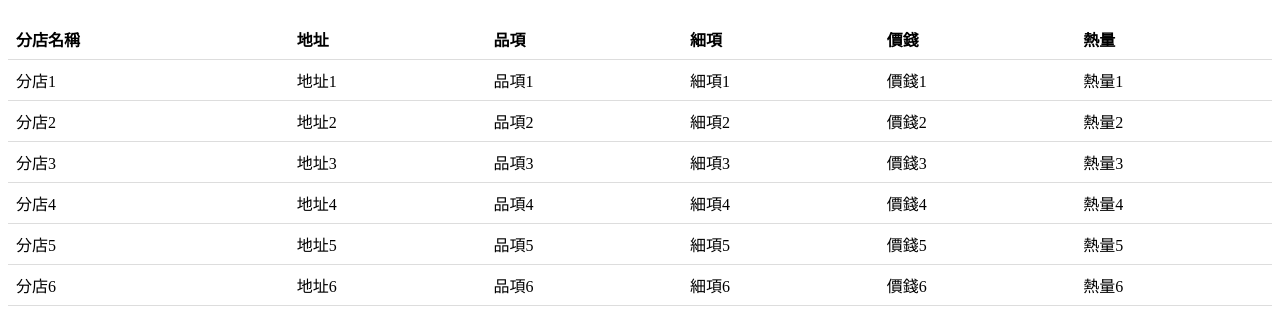
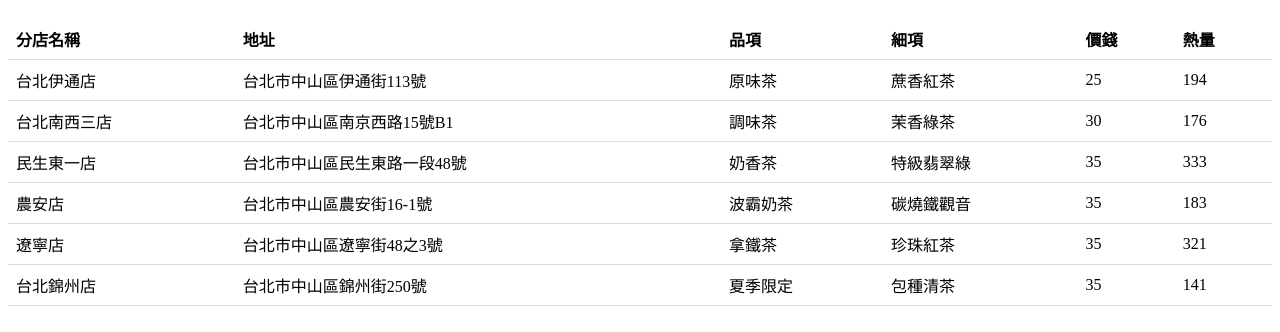
Before and after one commit to jiatongoo/jiatongoo.github.io, a plain HTML site: page test.html in a window 1280 px wide. Shown: the part 70-402 px from the top of the page. Drawn offline with Linux system fonts and the light colour scheme.

Commit message:
Update test.html

```diff
--- a/test.html
+++ b/test.html
@@ -26,52 +26,52 @@
       <th>熱量</th>
     </tr>
     <tr>
-      <td>分店1</td>
-      <td>地址1</td>
-      <td>品項1</td>
-      <td>細項1</td>
-      <td>價錢1</td>
-      <td>熱量1</td>
+      <td>台北伊通店</td>
+      <td>台北市中山區伊通街113號</td>
+      <td>原味茶</td>
+      <td>蔗香紅茶</td>
+      <td>25</td>
+      <td>194</td>
     </tr>
     <tr>
-      <td>分店2</td>
-      <td>地址2</td>
-      <td>品項2</td>
-      <td>細項2</td>
-      <td>價錢2</td>
-      <td>熱量2</td>
+      <td>台北南西三店</td>
+      <td>台北市中山區南京西路15號B1</td>
+      <td>調味茶</td>
+      <td>茉香綠茶</td>
+      <td>30</td>
+      <td>176</td>
     </tr>
     <tr>
-      <td>分店3</td>
-      <td>地址3</td>
-      <td>品項3</td>
-      <td>細項3</td>
-      <td>價錢3</td>
-      <td>熱量3</td>
+      <td>民生東一店</td>
+      <td>台北市中山區民生東路一段48號</td>
+      <td>奶香茶</td>
+      <td>特級翡翠綠</td>
+      <td>35</td>
+      <td>333</td>
     </tr>
     <tr>
-      <td>分店4</td>
-      <td>地址4</td>
-      <td>品項4</td>
-      <td>細項4</td>
-      <td>價錢4</td>
-      <td>熱量4</td>
+      <td>農安店</td>
+      <td>台北市中山區農安街16-1號</td>
+      <td>波霸奶茶</td>
+      <td>碳燒鐵觀音</td>
+      <td>35</td>
+      <td>183</td>
     </tr>
     <tr>
-      <td>分店5</td>
-      <td>地址5</td>
-      <td>品項5</td>
-      <td>細項5</td>
-      <td>價錢5</td>
-      <td>熱量5</td>
+      <td>遼寧店</td>
+      <td>台北市中山區遼寧街48之3號</td>
+      <td>拿鐵茶</td>
+      <td>珍珠紅茶</td>
+      <td>35</td>
+      <td>321</td>
     </tr>
     <tr>
-      <td>分店6</td>
-      <td>地址6</td>
-      <td>品項6</td>
-      <td>細項6</td>
-      <td>價錢6</td>
-      <td>熱量6</td>
+      <td>台北錦州店</td>
+      <td>台北市中山區錦州街250號</td>
+      <td>夏季限定</td>
+      <td>包種清茶</td>
+      <td>35</td>
+      <td>141</td>
     </tr>
   </table>
 </body>
```
